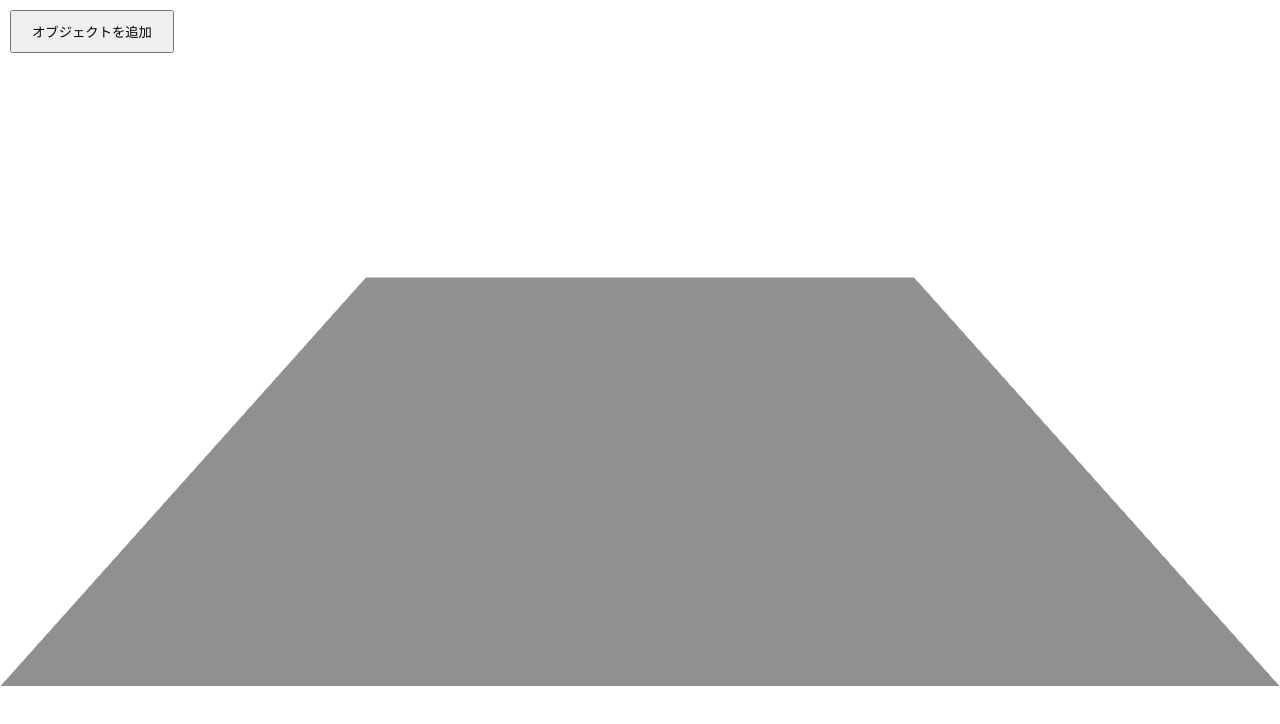
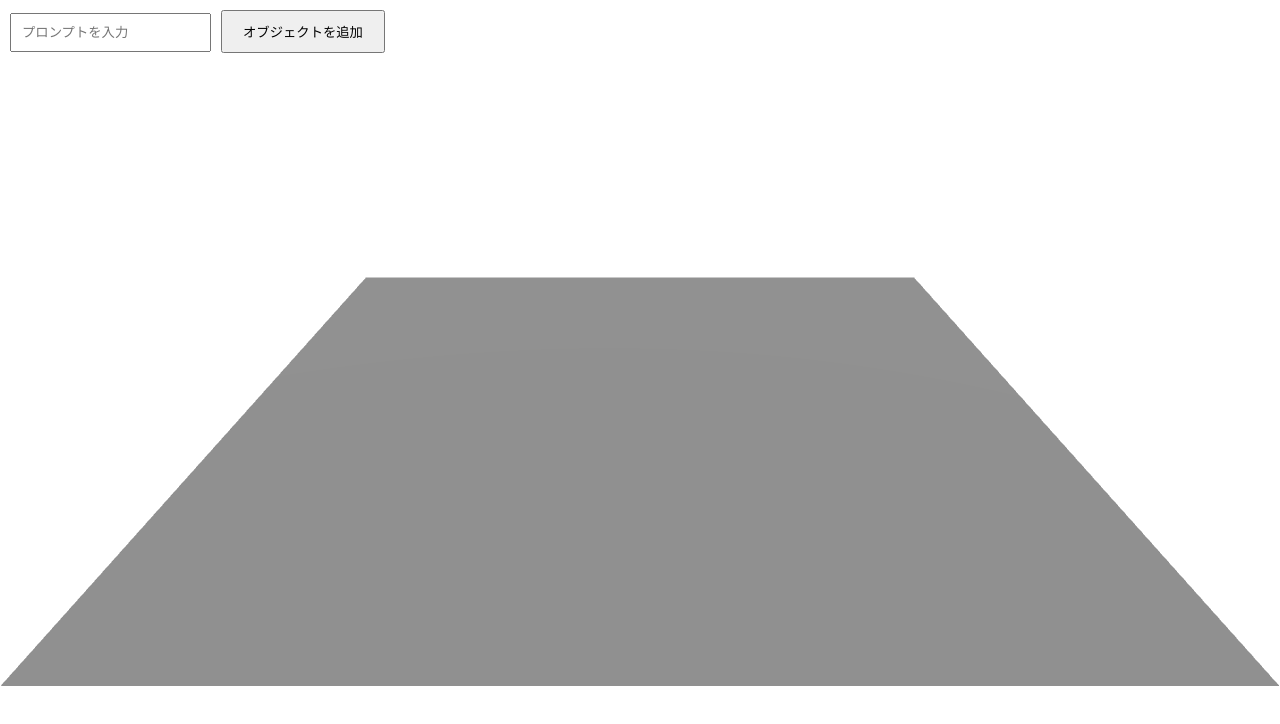
Before and after one commit to claustra01/threejs_add_random_obj, a Next.js app: page / in a window 1280 px wide. Shown: the top 724 px of the page. Built offline with nearby package versions, Linux system fonts and the light colour scheme.

Commit message:
update: gen model by prompt

```diff
--- a/package.json
+++ b/package.json
@@ -12,6 +12,7 @@
     "@react-three/drei": "^9.115.0",
     "@react-three/fiber": "^8.17.10",
     "@react-three/rapier": "^1.5.0",
+    "@types/three": "^0.169.0",
     "next": "15.0.1",
     "react": "^18.3.1",
     "react-dom": "^18.3.1",
--- a/src/pages/index.tsx
+++ b/src/pages/index.tsx
@@ -1,83 +1,106 @@
-// pages/index.js
-import React, { useState } from 'react';
+import React, { useState, useRef, useEffect } from 'react';
 import { Canvas } from '@react-three/fiber';
 import { Physics, RigidBody } from '@react-three/rapier';
 import { Plane } from '@react-three/drei';
+import { GLTFLoader } from 'three/examples/jsm/loaders/GLTFLoader';
+import * as THREE from 'three';
 
 type Obj = {
     id: string;
     position: [number, number, number];
-  shape: string;
-}
+    url: string;
+};
 
 export default function Home() {
     const [objects, setObjects] = useState<Obj[]>([]);
+    const [loading, setLoading] = useState(false);
+    const [prompt, setPrompt] = useState('');
 
-  // ランダムな形状のオブジェクトを追加する関数
-  const addRandomObject = () => {
-    const id = Math.random().toString(36).substr(2, 9);
-    const position = [
-      (Math.random() - 0.5) * 6, // X軸方向でランダム
-      5 + Math.random() * 2,     // Y軸方向で高めの位置
-      (Math.random() - 0.5) * 6, // Z軸方向でランダム
-    ];
+    const generate3DModel = async () => {
+        if (!prompt) return;
 
-    // ランダムな形状を選択
-    const shapeTypes = ['box', 'sphere', 'cone', 'torus'];
-    const shape = shapeTypes[Math.floor(Math.random() * shapeTypes.length)];
+        setLoading(true);
 
-    setObjects([...objects, { id, position: position as [number, number, number], shape }]);
+        try {
+            const response = await fetch(`https://9ac9-92-203-99-78.ngrok-free.app/get/3dmodel_url/${encodeURIComponent(prompt)}`, {
+              redirect: 'manual',
+            });
+            // sleep 120s
+            await new Promise((resolve) => setTimeout(resolve, 120000));
+            const data = await response.json();
+
+            const newObject: Obj = {
+                id: `${objects.length}`,
+                position: [Math.random() * 10, 1, Math.random() * 10],
+                url: data.glb_url,
             };
 
-  // 任意の形状を描画するコンポーネント
-  const RenderShape = ({ shape }: { shape: string }) => {
-    switch (shape) {
-      case 'sphere':
-        return <sphereGeometry args={[0.5, 32, 32]} />;
-      case 'cone':
-        return <coneGeometry args={[0.5, 1, 32]} />;
-      case 'torus':
-        return <torusGeometry args={[0.4, 0.15, 16, 100]} />;
-      default:
-        return <boxGeometry args={[1, 1, 1]} />;
+            setObjects((prev) => [...prev, newObject]);
+        } catch (error) {
+            console.error('Error fetching 3D model:', error);
+        } finally {
+            setLoading(false);
         }
+    };
+
+    const RenderModel = ({ url }: { url: string }) => {
+        const [model, setModel] = useState<THREE.Group | null>(null);
+
+        useEffect(() => {
+            const loader = new GLTFLoader();
+
+            loader.load(
+                url,
+                (gltf) => {
+                    setModel(gltf.scene);
+                },
+                undefined,
+                (error) => {
+                    console.error('Error loading GLB model:', error);
+                }
+            );
+
+            return () => {
+                setModel(null);
+            };
+        }, [url]);
+
+        return model ? <primitive object={model} /> : null;
     };
 
     return (
         <div style={{ height: '100vh', width: '100vw' }}>
+            <div style={{ position: 'absolute', top: '10px', left: '10px', zIndex: 1 }}>
+                <input
+                    type="text"
+                    value={prompt}
+                    onChange={(e) => setPrompt(e.target.value)}
+                    placeholder="プロンプトを入力"
+                    style={{ padding: '10px', marginRight: '10px' }}
+                />
                 <button
-        onClick={addRandomObject}
-        style={{
-          position: 'absolute',
-          top: '10px',
-          left: '10px',
-          padding: '10px 20px',
-          zIndex: 1,
-        }}
+                    onClick={generate3DModel}
+                    disabled={loading}
+                    style={{ padding: '10px 20px' }}
                 >
-        オブジェクトを追加
+                    {loading ? '生成中...' : 'オブジェクトを追加'}
                 </button>
+            </div>
 
             <Canvas camera={{ position: [0, 5, 10], fov: 50 }}>
-        {/* 照明 */}
                 <ambientLight intensity={0.5} />
                 <directionalLight position={[5, 5, 5]} intensity={1} />
 
                 <Physics gravity={[0, -9.81, 0]}>
-          {/* 床 */}
                     <RigidBody type="fixed">
                         <Plane rotation={[-Math.PI / 2, 0, 0]} args={[10, 10]}>
                             <meshStandardMaterial color="lightgray" />
                         </Plane>
                     </RigidBody>
 
-          {/* 動的に生成されたオブジェクト */}
                     {objects.map((obj) => (
                         <RigidBody key={obj.id} position={obj.position}>
-              <mesh>
-                <RenderShape shape={obj.shape} />
-                <meshStandardMaterial color="blue" />
-              </mesh>
+                            <RenderModel url={obj.url} />
                         </RigidBody>
                     ))}
                 </Physics>
```
Also changed, not shown: 1 other file (tests, documents, lock files or other folders). Lines whose indentation alone changed are shown as unchanged.
